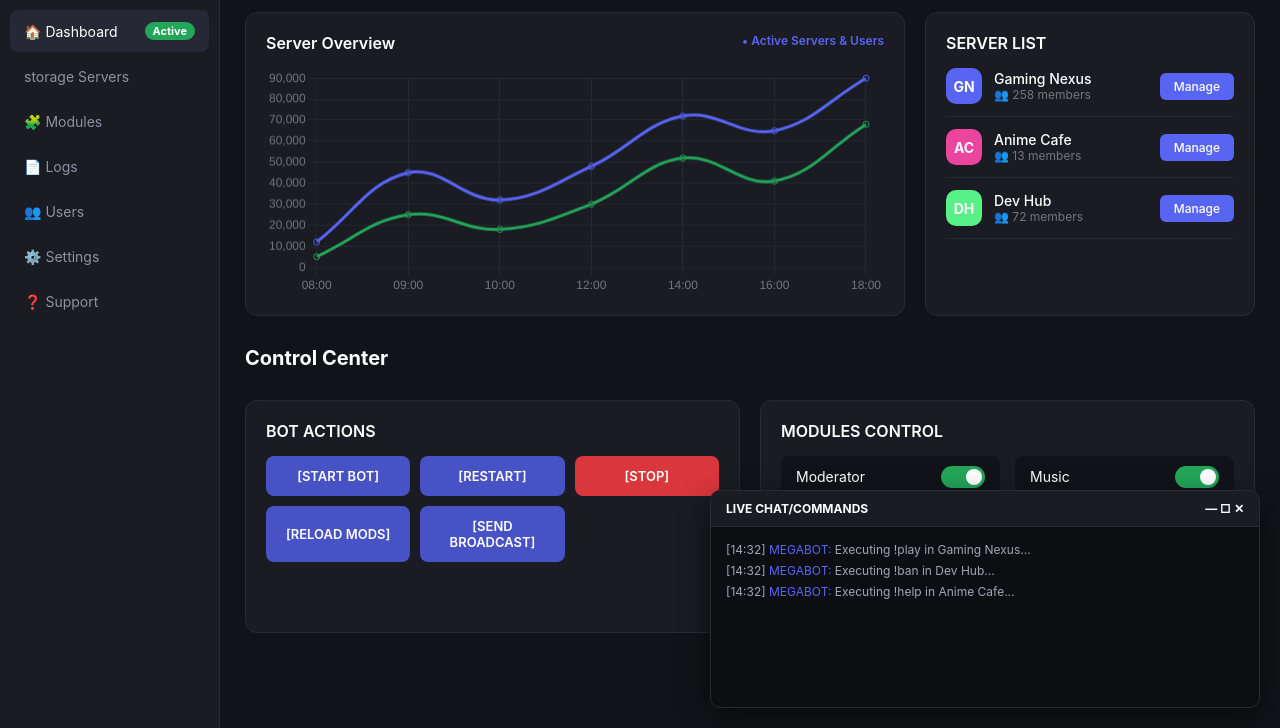
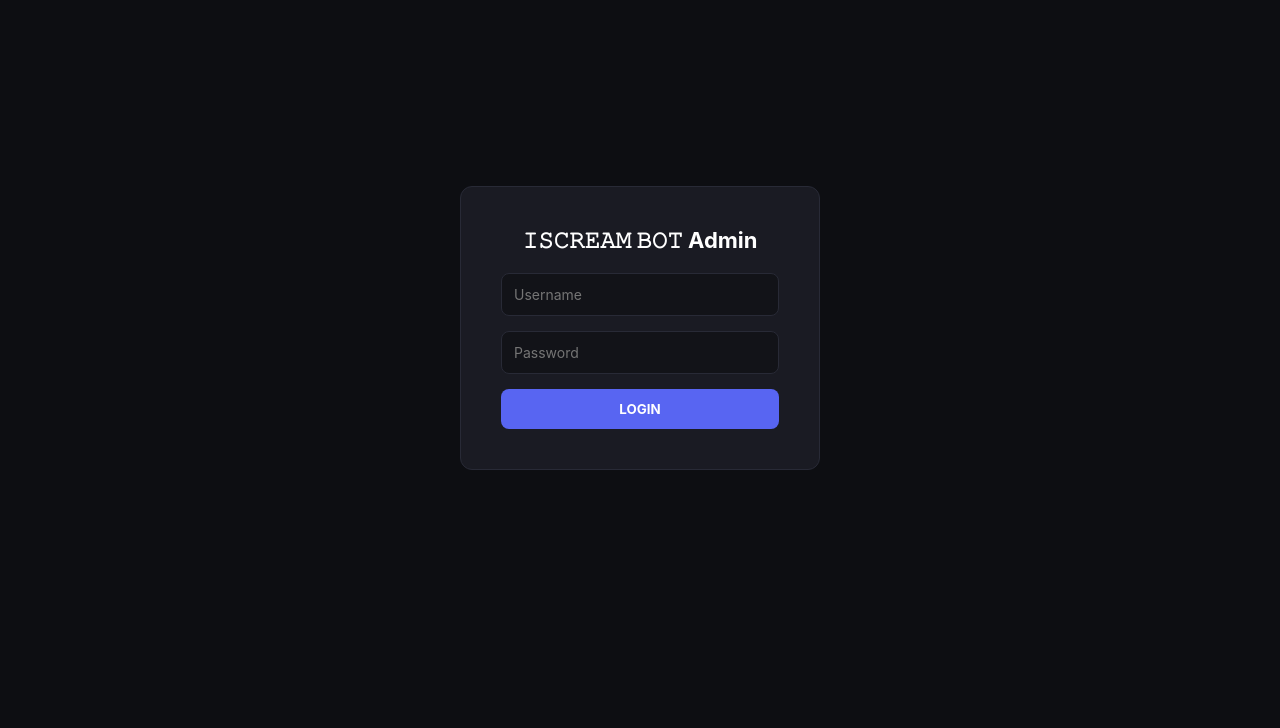
Before and after one commit to tawfiko-png/my-discord-bot, a website: page index.html in a window 1280 px wide. Shown: the part 72-800 px from the top of the page. Drawn offline with nearby package versions, Linux system fonts and the light colour scheme.

Commit message:
Update index.html

```diff
--- a/index.html
+++ b/index.html
@@ -3,59 +3,53 @@
 <head>
   <meta charset="UTF-8">
   <meta name="viewport" content="width=device-width, initial-scale=1.0">
-  <title>MEGABOT Panel</title>
-  <!-- Chart.js CDN for the Server Overview graph -->
+  <title>𝙸𝚂𝙲𝚁𝙴𝙰𝙼 𝙱𝙾𝚃 Panel</title>
   <script src="https://cdn.jsdelivr.net/npm/chart.js"></script>
   <style>
     * { box-sizing: border-box; margin: 0; padding: 0; font-family: -apple-system, BlinkMacSystemFont, "Segoe UI", Roboto, Helvetica, Arial, sans-serif; }
     body { background-color: #121318; color: #a3a6b4; display: flex; height: 100vh; overflow: hidden; }
 
-    /* Left Sidebar */
-    .sidebar { width: 220px; background-color: #1a1b23; border-right: 1px solid #282a36; display: flex; flex-direction: column; padding: 20px 10px; }
+    /* Login Screen Overlay */
+    #loginOverlay { position: fixed; top: 0; left: 0; width: 100vw; height: 100vh; background-color: #0d0e12; display: flex; align-items: center; justify-content: center; z-index: 9999; }
+    .login-card { background-color: #1a1b23; padding: 40px; border-radius: 12px; border: 1px solid #282a36; width: 360px; text-align: center; }
+    .login-card h2 { color: #fff; margin-bottom: 20px; font-size: 22px; }
+    .login-input { width: 100%; padding: 12px; margin-bottom: 15px; background-color: #121318; border: 1px solid #282a36; border-radius: 8px; color: #fff; font-size: 14px; outline: none; }
+    .login-btn { width: 100%; padding: 12px; background-color: #5865f2; color: #fff; border: none; border-radius: 8px; font-weight: bold; cursor: pointer; }
+    .login-btn:hover { background-color: #4752c4; }
+    .error-msg { color: #da373c; font-size: 12px; margin-bottom: 10px; display: none; }
+
+    /* Dashboard Layout */
+    .sidebar { width: 240px; background-color: #1a1b23; border-right: 1px solid #282a36; display: flex; flex-direction: column; padding: 20px 10px; }
     .brand { display: flex; align-items: center; gap: 10px; color: #fff; font-weight: bold; font-size: 18px; margin-bottom: 30px; padding-left: 10px; }
-    .brand-icon { width: 32px; height: 32px; background-color: #5865f2; border-radius: 50%; display: flex; align-items: center; justify-content: center; }
+    .brand-img { width: 36px; height: 36px; border-radius: 50%; object-fit: cover; }
     .nav-item { display: flex; align-items: center; justify-content: space-between; padding: 12px 14px; color: #8e92a2; text-decoration: none; border-radius: 8px; font-size: 14px; margin-bottom: 4px; cursor: pointer; }
     .nav-item:hover, .nav-item.active { background-color: #262835; color: #fff; }
-    .badge { background-color: #23a55a; color: #fff; font-size: 11px; padding: 2px 8px; border-radius: 10px; font-weight: bold; }
 
-    /* Main Container */
-    .main-wrapper { flex: 1; display: flex; flex-direction: column; overflow-y: auto; position: relative; }
-
-    /* Top Navigation Bar */
+    .main-wrapper { flex: 1; display: flex; flex-direction: column; overflow-y: auto; }
     .topbar { background-color: #1a1b23; border-bottom: 1px solid #282a36; padding: 15px 25px; display: flex; justify-content: space-between; align-items: center; }
     .topbar-stats { display: flex; align-items: center; gap: 20px; font-size: 14px; }
     .status-online { background-color: #1a382b; color: #23a55a; padding: 4px 10px; border-radius: 20px; font-weight: bold; display: flex; align-items: center; gap: 6px; font-size: 12px; }
     .status-dot { width: 8px; height: 8px; background-color: #23a55a; border-radius: 50%; }
     .stat-val { color: #fff; font-weight: 600; }
-    .user-profile { display: flex; align-items: center; gap: 10px; color: #fff; font-size: 14px; }
-    .avatar { width: 28px; height: 28px; background-color: #5865f2; border-radius: 50%; }
+    .user-profile { display: flex; align-items: center; gap: 10px; color: #fff; font-size: 14px; font-weight: 600; }
+    .user-badge { background-color: #5865f2; color: #fff; padding: 2px 8px; border-radius: 6px; font-size: 11px; }
 
-    /* Dashboard Grid Content */
     .content { padding: 25px; display: grid; grid-template-columns: 2fr 1fr; gap: 20px; }
     .card { background-color: #1a1b23; border-radius: 12px; padding: 20px; border: 1px solid #282a36; }
-    .card-title { color: #fff; font-size: 16px; font-weight: 600; margin-bottom: 15px; display: flex; justify-content: space-between; }
-    .subtext { font-size: 12px; color: #5865f2; }
+    .card-title { color: #fff; font-size: 16px; font-weight: 600; margin-bottom: 15px; display: flex; justify-content: space-between; align-items: center; }
 
-    /* Server List Component */
+    /* Servers List UI */
+    .server-list-box { max-height: 280px; overflow-y: auto; }
     .server-item { display: flex; align-items: center; justify-content: space-between; margin-bottom: 12px; padding-bottom: 12px; border-bottom: 1px solid #262835; }
     .server-info { display: flex; align-items: center; gap: 12px; }
-    .server-icon { width: 36px; height: 36px; border-radius: 10px; background-color: #383a40; display: flex; align-items: center; justify-content: center; color: #fff; font-weight: bold; font-size: 14px; }
+    .server-icon { width: 40px; height: 40px; border-radius: 10px; object-fit: cover; }
     .server-name { color: #fff; font-size: 14px; font-weight: 500; }
     .server-meta { font-size: 12px; color: #72767d; }
-    .btn-manage { background-color: #5865f2; color: #fff; border: none; padding: 6px 14px; border-radius: 6px; font-size: 12px; cursor: pointer; font-weight: 500; }
+    .btn-manage { background-color: #5865f2; color: #fff; border: none; padding: 6px 14px; border-radius: 6px; font-size: 12px; cursor: pointer; }
     .btn-manage:hover { background-color: #4752c4; }
 
-    /* Control Center Grid */
+    /* Modules Toggles */
     .control-center-grid { grid-column: span 2; display: grid; grid-template-columns: 1fr 1fr; gap: 20px; margin-top: 10px; }
-    .section-heading { color: #fff; font-size: 20px; font-weight: 700; grid-column: span 2; margin-top: 10px; }
-
-    /* Bot Action Buttons */
-    .btn-grid { display: grid; grid-template-columns: repeat(3, 1fr); gap: 10px; margin-bottom: 20px; }
-    .btn-action { background-color: #4752c4; color: #fff; border: none; padding: 12px; border-radius: 8px; font-weight: 600; cursor: pointer; font-size: 13px; text-transform: uppercase; }
-    .btn-danger { background-color: #da373c; }
-    .btn-action:hover { opacity: 0.9; }
-
-    /* Module Toggles */
     .modules-grid { display: grid; grid-template-columns: 1fr 1fr; gap: 15px; }
     .module-item { display: flex; justify-content: space-between; align-items: center; background-color: #121318; padding: 10px 15px; border-radius: 8px; }
     .module-name { color: #fff; font-size: 14px; }
@@ -66,175 +60,215 @@
     input:checked + .slider { background-color: #23a55a; }
     input:checked + .slider:before { transform: translateX(22px); }
 
-    /* Live Terminal Console Overlay */
-    .terminal-box { position: fixed; bottom: 20px; right: 20px; width: 550px; background-color: #0d0e12; border: 1px solid #282a36; border-radius: 10px; box-shadow: 0 10px 30px rgba(0,0,0,0.5); overflow: hidden; }
-    .terminal-header { background-color: #1a1b23; padding: 10px 15px; color: #fff; font-size: 12px; font-weight: bold; display: flex; justify-content: space-between; align-items: center; border-bottom: 1px solid #282a36; }
-    .terminal-body { padding: 15px; font-family: monospace; font-size: 12px; color: #23a55a; height: 180px; overflow-y: auto; }
+    /* Terminal Console */
+    .terminal-box { position: fixed; bottom: 20px; right: 20px; width: 500px; background-color: #0d0e12; border: 1px solid #282a36; border-radius: 10px; overflow: hidden; box-shadow: 0 10px 30px rgba(0,0,0,0.5); }
+    .terminal-header { background-color: #1a1b23; padding: 10px 15px; color: #fff; font-size: 12px; font-weight: bold; border-bottom: 1px solid #282a36; }
+    .terminal-body { padding: 15px; font-family: monospace; font-size: 12px; color: #23a55a; height: 150px; overflow-y: auto; }
     .log-line { margin-bottom: 6px; color: #a3a6b4; }
-    .log-cmd { color: #5865f2; }
   </style>
 </head>
 <body>
 
-  <!-- Left Sidebar -->
+  <!-- Login Modal -->
+  <div id="loginOverlay">
+    <div class="login-card">
+      <h2>𝙸𝚂𝙲𝚁𝙴𝙰𝙼 𝙱𝙾𝚃 Admin</h2>
+      <div id="loginError" class="error-msg">Invalid Username or Password</div>
+      <input type="text" id="username" class="login-input" placeholder="Username">
+      <input type="password" id="password" class="login-input" placeholder="Password">
+      <button class="login-btn" onclick="attemptLogin()">LOGIN</button>
+    </div>
+  </div>
+
+  <!-- Sidebar -->
   <div class="sidebar">
     <div class="brand">
-      <div class="brand-icon">🤖</div>
-      MEGABOT
+      <img id="botAvatar" class="brand-img" src="https://cdn.discordapp.com/embed/avatars/0.png" alt="Bot Avatar">
+      <span id="botName">𝙸𝚂𝙲𝚁𝙴𝙰𝙼 𝙱𝙾𝚃</span>
     </div>
-    <a class="nav-item active"><span>🏠 Dashboard</span> <span class="badge">Active</span></a>
-    <a class="nav-item"><span>storage Servers</span></a>
-    <a class="nav-item"><span>🧩 Modules</span></a>
-    <a class="nav-item"><span>📄 Logs</span></a>
-    <a class="nav-item"><span>👥 Users</span></a>
-    <a class="nav-item"><span>⚙️ Settings</span></a>
-    <a class="nav-item"><span>❓ Support</span></a>
+    <a class="nav-item active"><span>🏠 Dashboard</span></a>
+    <a class="nav-item"><span>⚙️ Server Settings</span></a>
   </div>
 
-  <!-- Main Area -->
+  <!-- Main Content -->
   <div class="main-wrapper">
-    <!-- Top Stats Bar -->
     <div class="topbar">
       <div class="topbar-stats">
         <div class="status-online"><div class="status-dot"></div> ONLINE</div>
-        <div>Latency: <span class="stat-val" id="latency">48ms</span></div>
-        <div>Servers: <span class="stat-val" id="serversCount">1,489</span></div>
-        <div>Users: <span class="stat-val" id="usersCount">685K</span></div>
+        <div>Ping: <span class="stat-val" id="botPing">0ms</span></div>
+        <div>Servers: <span class="stat-val" id="serversCount">0</span></div>
+        <div>Total Members: <span class="stat-val" id="totalMembers">0</span></div>
       </div>
       <div class="user-profile">
-        <div class="avatar"></div>
-        <span>AdminUser</span> ⚙️
+        <span>ADMIN</span>
+        <span class="user-badge">Owner</span>
       </div>
     </div>
 
-    <!-- Main Grid Content -->
     <div class="content">
-      <!-- Chart Card -->
+      <!-- Active Managed Server Overview -->
       <div class="card">
         <div class="card-title">
-          Server Overview
-          <span class="subtext">• Active Servers & Users</span>
+          <span id="activeServerTitle">Selected Server: None</span>
         </div>
         <canvas id="overviewChart" height="110"></canvas>
       </div>
 
-      <!-- Server List Card -->
+      <!-- Real Servers List -->
       <div class="card">
-        <div class="card-title">SERVER LIST</div>
-        <div class="server-item">
-          <div class="server-info">
-            <div class="server-icon" style="background-color: #5865f2;">GN</div>
-            <div>
-              <div class="server-name">Gaming Nexus</div>
-              <div class="server-meta">👥 258 members</div>
-            </div>
-          </div>
-          <button class="btn-manage">Manage</button>
-        </div>
-
-        <div class="server-item">
-          <div class="server-info">
-            <div class="server-icon" style="background-color: #eb459e;">AC</div>
-            <div>
-              <div class="server-name">Anime Cafe</div>
-              <div class="server-meta">👥 13 members</div>
-            </div>
-          </div>
-          <button class="btn-manage">Manage</button>
-        </div>
-
-        <div class="server-item">
-          <div class="server-info">
-            <div class="server-icon" style="background-color: #57f287;">DH</div>
-            <div>
-              <div class="server-name">Dev Hub</div>
-              <div class="server-meta">👥 72 members</div>
-            </div>
-          </div>
-          <button class="btn-manage">Manage</button>
+        <div class="card-title">SERVERS LIST</div>
+        <div class="server-list-box" id="serversListContainer">
+          <!-- Populated dynamically -->
         </div>
       </div>
 
-      <!-- Control Center Section -->
-      <div class="section-heading">Control Center</div>
-
+      <!-- Module Controls -->
       <div class="control-center-grid">
-        <!-- Bot Actions -->
         <div class="card">
-          <div class="card-title">BOT ACTIONS</div>
-          <div class="btn-grid">
-            <button class="btn-action" onclick="logAction('Start Bot')">[START BOT]</button>
-            <button class="btn-action" onclick="logAction('Restart')">[RESTART]</button>
-            <button class="btn-action btn-danger" onclick="logAction('Stop')">[STOP]</button>
-            <button class="btn-action" onclick="logAction('Reload Mods')">[RELOAD MODS]</button>
-            <button class="btn-action" onclick="logAction('Send Broadcast')">[SEND BROADCAST]</button>
-          </div>
-        </div>
-
-        <!-- Modules Control Toggles -->
-        <div class="card">
-          <div class="card-title">MODULES CONTROL</div>
-          <div class="modules-grid">
+          <div class="card-title">SERVER MODULES CONTROL</div>
+          <div class="modules-grid" id="modulesContainer">
             <div class="module-item">
               <span class="module-name">Moderator</span>
-              <label class="switch"><input type="checkbox" checked><span class="slider"></span></label>
+              <label class="switch"><input type="checkbox" onchange="toggleModule('moderator', this.checked)"><span class="slider"></span></label>
             </div>
             <div class="module-item">
               <span class="module-name">Music</span>
-              <label class="switch"><input type="checkbox" checked><span class="slider"></span></label>
+              <label class="switch"><input type="checkbox" onchange="toggleModule('music', this.checked)"><span class="slider"></span></label>
             </div>
             <div class="module-item">
               <span class="module-name">AutoMod</span>
-              <label class="switch"><input type="checkbox"><span class="slider"></span></label>
+              <label class="switch"><input type="checkbox" onchange="toggleModule('automod', this.checked)"><span class="slider"></span></label>
             </div>
             <div class="module-item">
               <span class="module-name">Utility</span>
-              <label class="switch"><input type="checkbox" checked><span class="slider"></span></label>
+              <label class="switch"><input type="checkbox" onchange="toggleModule('utility', this.checked)"><span class="slider"></span></label>
             </div>
             <div class="module-item">
               <span class="module-name">Economy</span>
-              <label class="switch"><input type="checkbox"><span class="slider"></span></label>
+              <label class="switch"><input type="checkbox" onchange="toggleModule('economy', this.checked)"><span class="slider"></span></label>
             </div>
             <div class="module-item">
               <span class="module-name">Welcome</span>
-              <label class="switch"><input type="checkbox" checked><span class="slider"></span></label>
+              <label class="switch"><input type="checkbox" onchange="toggleModule('welcome', this.checked)"><span class="slider"></span></label>
             </div>
           </div>
         </div>
       </div>
     </div>
 
-    <!-- Floating Terminal Window -->
+    <!-- Live Terminal -->
     <div class="terminal-box">
-      <div class="terminal-header">
-        LIVE CHAT/COMMANDS
-        <span>— □ ✕</span>
-      </div>
-      <div class="terminal-body" id="consoleLogs">
-        <div class="log-line">[14:32] <span class="log-cmd">MEGABOT:</span> Executing !play in Gaming Nexus...</div>
-        <div class="log-line">[14:32] <span class="log-cmd">MEGABOT:</span> Executing !ban in Dev Hub...</div>
-        <div class="log-line">[14:32] <span class="log-cmd">MEGABOT:</span> Executing !help in Anime Cafe...</div>
-      </div>
+      <div class="terminal-header">LIVE SERVER LOGS</div>
+      <div class="terminal-body" id="consoleLogs"></div>
     </div>
   </div>
 
   <script>
-    // Initialize Chart.js graph
+    let activeServerId = null;
+    let chartInstance = null;
+
+    async function attemptLogin() {
+      const u = document.getElementById('username').value;
+      const p = document.getElementById('password').value;
+
+      const res = await fetch('/api/login', {
+        method: 'POST',
+        headers: { 'Content-Type': 'application/json' },
+        body: JSON.stringify({ username: u, password: p })
+      });
+
+      if (res.ok) {
+        document.getElementById('loginOverlay').style.display = 'none';
+        initDashboard();
+      } else {
+        document.getElementById('loginError').style.display = 'block';
+      }
+    }
+
+    async function initDashboard() {
+      fetchBotInfo();
+      fetchServers();
+      setInterval(fetchBotInfo, 5000);
+      setInterval(refreshServerDetails, 3000);
+    }
+
+    async function fetchBotInfo() {
+      const res = await fetch('/api/bot-info');
+      if (!res.ok) return;
+      const data = await res.json();
+
+      document.getElementById('botName').innerText = data.name;
+      document.getElementById('botAvatar').src = data.avatar;
+      document.getElementById('botPing').innerText = `${data.ping}ms`;
+      document.getElementById('serversCount').innerText = data.guildsCount;
+      document.getElementById('totalMembers').innerText = data.totalMembers;
+    }
+
+    async function fetchServers() {
+      const res = await fetch('/api/servers');
+      if (!res.ok) return;
+      const servers = await res.json();
+
+      const container = document.getElementById('serversListContainer');
+      container.innerHTML = '';
+
+      servers.forEach(server => {
+        container.innerHTML += `
+          <div class="server-item">
+            <div class="server-info">
+              <img class="server-icon" src="${server.icon}" alt="Icon">
+              <div>
+                <div class="server-name">${server.name}</div>
+                <div class="server-meta">👥 ${server.memberCount} members</div>
+              </div>
+            </div>
+            <button class="btn-manage" onclick="selectServer('${server.id}')">Manage</button>
+          </div>
+        `;
+      });
+
+      if (servers.length > 0 && !activeServerId) {
+        selectServer(servers[0].id);
+      }
+    }
+
+    async function selectServer(id) {
+      activeServerId = id;
+      refreshServerDetails();
+    }
+
+    async function refreshServerDetails() {
+      if (!activeServerId) return;
+      const res = await fetch(`/api/server/${activeServerId}`);
+      if (!res.ok) return;
+      const data = await res.json();
+
+      document.getElementById('activeServerTitle').innerText = `Selected Server: ${data.name}`;
+
+      // Update Chart with Real Data
+      updateChart(data.memberCount, data.channelsCount, data.rolesCount);
+
+      // Update Terminal Logs
+      const logBox = document.getElementById('consoleLogs');
+      logBox.innerHTML = '';
+      data.logs.forEach(log => {
+        logBox.innerHTML += `<div class="log-line">[${log.timestamp}] ${log.text}</div>`;
+      });
+      logBox.scrollTop = logBox.scrollHeight;
+    }
+
+    function updateChart(members, channels, roles) {
       const ctx = document.getElementById('overviewChart').getContext('2d');
-    new Chart(ctx, {
-      type: 'line',
+      if (chartInstance) chartInstance.destroy();
+
+      chartInstance = new Chart(ctx, {
+        type: 'bar',
         data: {
-        labels: ['08:00', '09:00', '10:00', '12:00', '14:00', '16:00', '18:00'],
+          labels: ['Members', 'Channels', 'Roles'],
           datasets: [{
-          label: 'Users',
-          data: [12000, 45000, 32000, 48000, 72000, 65000, 90000],
-          borderColor: '#5865f2',
-          tension: 0.4
-        }, {
-          label: 'Active Servers',
-          data: [5000, 25000, 18000, 30000, 52000, 41000, 68000],
-          borderColor: '#23a55a',
-          tension: 0.4
+            label: 'Server Breakdown',
+            data: [members, channels, roles],
+            backgroundColor: ['#5865f2', '#23a55a', '#eb459e']
           }]
         },
         options: {
@@ -245,12 +279,16 @@
           }
         }
       });
+    }
 
-    function logAction(actionName) {
-      const consoleBox = document.getElementById('consoleLogs');
-      const time = new Date().toLocaleTimeString([], { hour: '2-digit', minute: '2-digit' });
-      consoleBox.innerHTML += `<div class="log-line">[${time}] <span class="log-cmd">MEGABOT:</span> Action Triggered: ${actionName}</div>`;
-      consoleBox.scrollTop = consoleBox.scrollHeight;
+    async function toggleModule(moduleName, enabled) {
+      if (!activeServerId) return;
+      await fetch(`/api/server/${activeServerId}/module`, {
+        method: 'POST',
+        headers: { 'Content-Type': 'application/json' },
+        body: JSON.stringify({ moduleName, enabled })
+      });
+      refreshServerDetails();
     }
   </script>
 </body>
```
Lines whose indentation alone changed are shown as unchanged.
